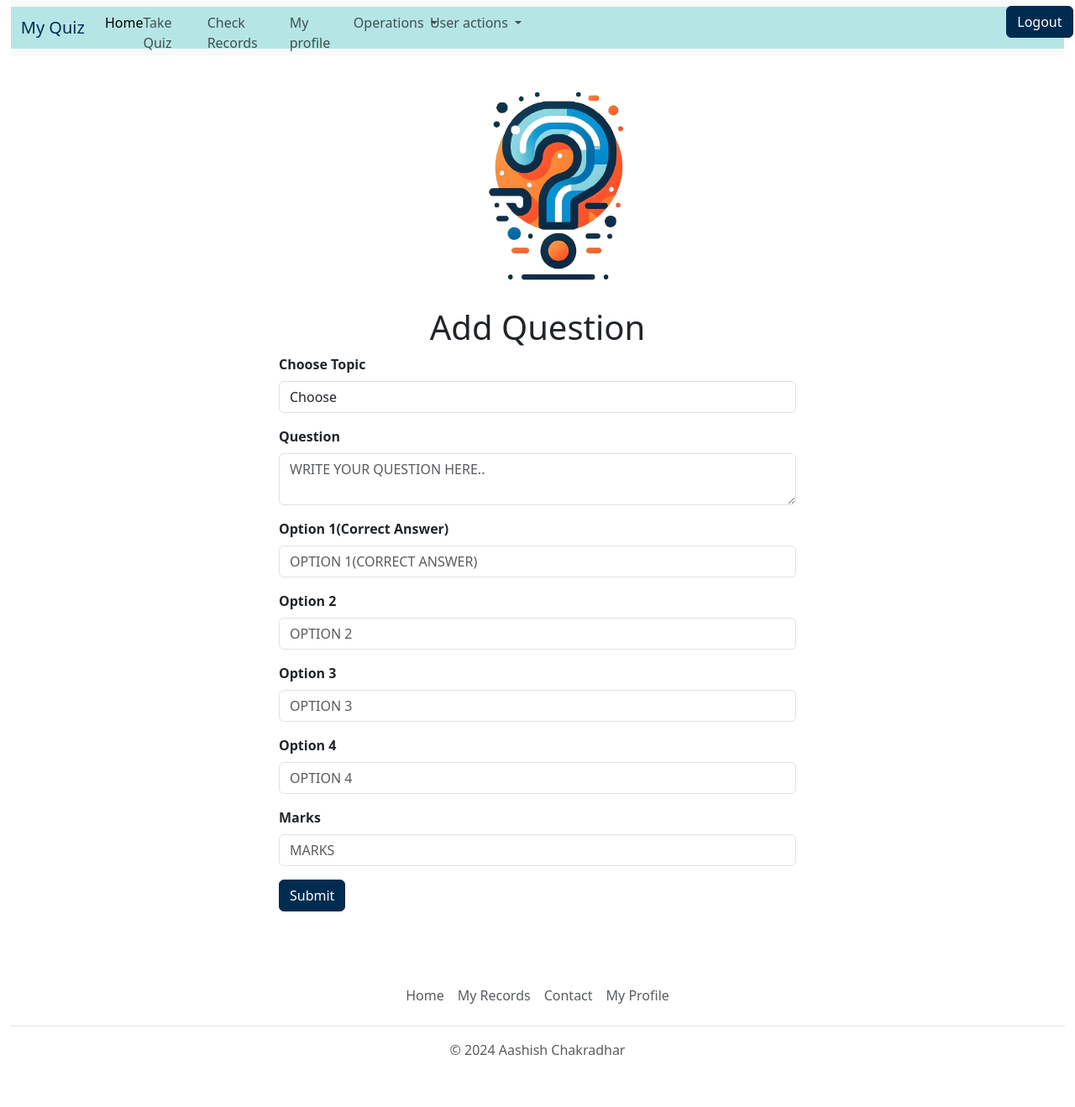
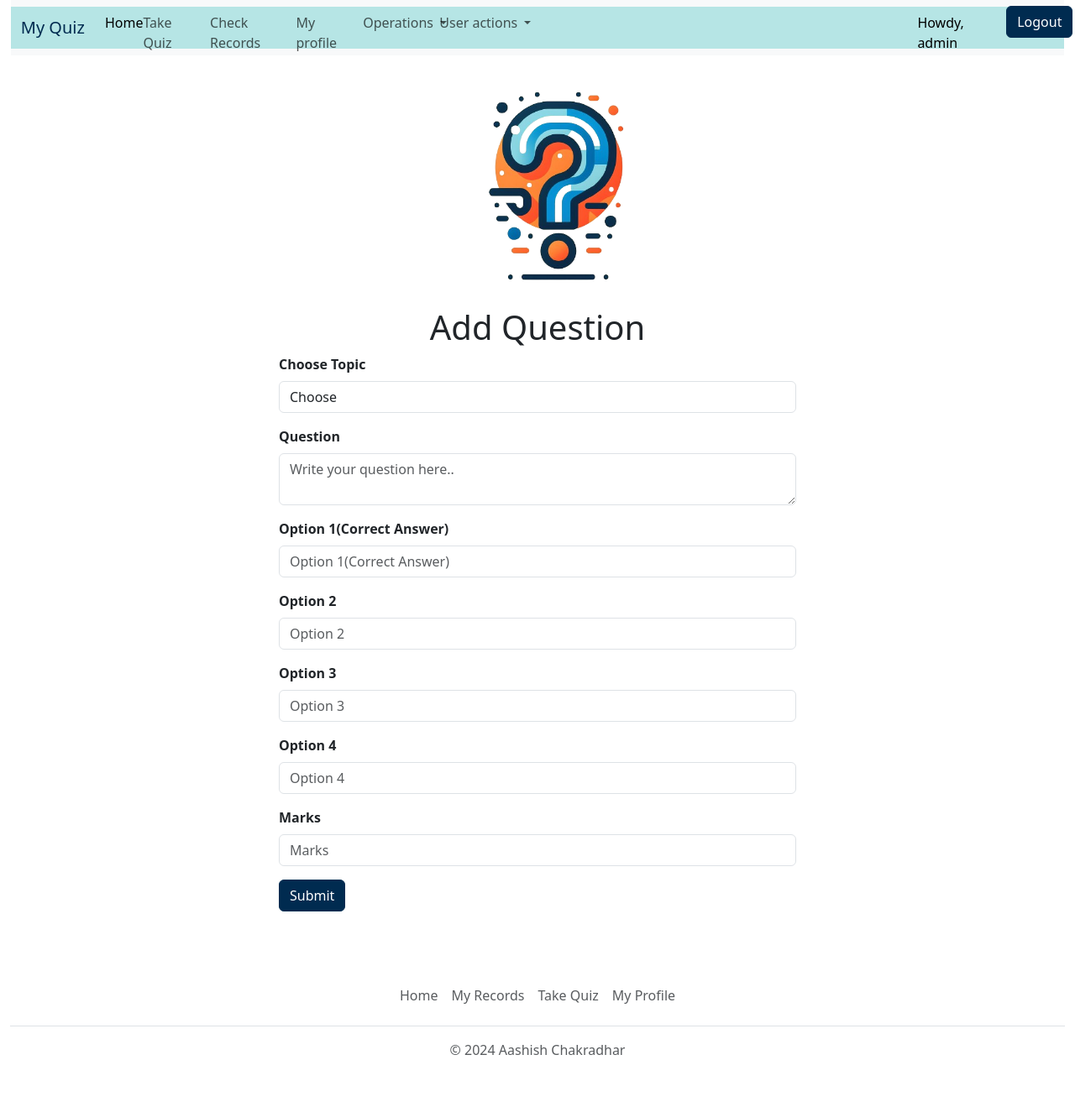
Before and after one commit to aashishChakradhar/quizApp, a Django app: page /add-question in a window 1280 px wide. Shown: the whole page at 84% size. Run offline with Django 5.2, Linux system fonts and the light colour scheme; a user stored in the database is signed in; data comes from the database, SQL or seed files in the repository; both versions use the stored data as it was after the commit; some libraries are stand-ins or nearby versions.

Commit message:
final touch up

```diff
--- a/quiz/views.py
+++ b/quiz/views.py
@@ -23,6 +23,7 @@ def loginUser(request):
             user = authenticate(username=username, password=password)
             if user is not None:# if the user is logged in
                 login(request,user)
+                messages.success(request,f"Welcome {username}")
                 return redirect("/")
             else:# if the user is not logged in
                 raise ValueError("Error: Invalid Credentials")
@@ -48,11 +49,11 @@ def create_user(request):
         # for teacher and student
         try:
             # read input from form
-            username = request.POST.get('username')
+            username = request.POST.get('username').lower()
             password = request.POST.get('password')
             email = request.POST.get('email')
-            firstName = request.POST.get('firstName')
-            lastName = request.POST.get('lastName')
+            firstName = request.POST.get('firstName').upper()
+            lastName = request.POST.get('lastName').upper()
             status = request.POST.get('status')
 
             # checks the status of user to be created
@@ -193,7 +194,7 @@ def reset_password(request):
         if request.user.is_superuser:
             if request.method == "POST":
                 try:
-                    username = request.POST.get('username')
+                    username = request.POST.get('username').lower()
                     new_password = "happy123"
                     user = User.objects.get(username = username)
                     user.set_password(new_password) # set new password
@@ -286,7 +287,7 @@ def add_category(request):
         if (request.user.is_superuser or request.user.is_staff):
             if request.method == 'POST':
                 current_user = request.user
-                category_name = request.POST.get('new_category')
+                category_name = request.POST.get('new_category').upper()
                 category, created = Category.objects.get_or_create(category_name=category_name,user=current_user)
                 messages.success(request, "Add Success: Category Added Successfully")
             return render (request,'category_add.html')
@@ -302,13 +303,13 @@ def add_question(request):
                 context = {'categories':Category.objects.all()}
                 if request.method == 'POST':
                     current_user = request.user
-                    category_name = request.POST.get('category')
-                    question = request.POST.get('question')
+                    category_name = request.POST.get('category').upper()
+                    question = request.POST.get('question').upper()
                     answer_data=[
-                        (request.POST.get('answer1'), True),
-                        (request.POST.get('answer2'), False),
-                        (request.POST.get('answer3'), False),
-                        (request.POST.get('answer4'), False),
+                        (request.POST.get('answer1').upper(), True),
+                        (request.POST.get('answer2').upper(), False),
+                        (request.POST.get('answer3').upper(), False),
+                        (request.POST.get('answer4').upper(), False),
                     ]
                     marks = request.POST.get('marks')
                     category, created = Category.objects.get_or_create(category_name=category_name,user=current_user)
@@ -352,8 +353,7 @@ def delete_question(request):
         if (request.user.is_superuser or request.user.is_staff):
             if request.method == "POST":
                 try:
-                    question_del = request.POST.get('question')
-                    print(question_del)
+                    question_del = request.POST.get('question').upper()
                     instance = Question.objects.filter(uid=question_del).delete()
                     messages.success(request, "Your Question Has Been Successfully Deleted!")
                 except Question.DoesNotExist:
--- a/templates/base.html
+++ b/templates/base.html
@@ -100,20 +100,29 @@
                           <li><a class="nav-link" href="/reset-password" >Reset Password</a></li>
                         </ul>
                       </li>
-                      <li style="width: 5%; margin-left: 52%; margin-bottom:1%">
-                        <a type="submit" class="btn btn-primary" value='category' style="background-color: #002b50; border-color: #002b50 ; color: #ffffff;" href="/logout">Logout</a>
+                      <li class="nav-item" style="width: 10%; margin-left: 41%;">
+                        <a class="nav-link active" aria-current="page" href="/about" >Howdy, {{user.username}}</a>
+                      </li>
+                      <li style="width: 5%;margin-bottom:1%">
+                        <a type="submit" class="btn btn-primary" style="background-color: #002b50; border-color: #002b50 ; color: #ffffff;" href="/logout">Logout</a>
                       </li>
                     {% else %}
                       <li class="nav-item" style="width: 11%">
                         <a class="nav-link" href="/change-password" >Change Password</a>
                       </li>
                       {% if request.user.is_staff %}
-                        <li style="width: 5%; margin-left: 50%; margin-bottom:1%">
-                          <a type="submit" class="btn btn-primary" value='category' style="background-color: #002b50; border-color: #002b50 ; color: #ffffff;" href="/logout">Logout</a>
+                        <li class="nav-item" style="width: 10%; margin-left: 40%;">
+                          <a class="nav-link active" aria-current="page" href="/about" >Howdy, {{user.username}}</a>
+                        </li>
+                        <li style="width: 5%;margin-bottom:1%">
+                          <a type="submit" class="btn btn-primary" style="background-color: #002b50; border-color: #002b50 ; color: #ffffff;" href="/logout">Logout</a>
                         </li>
                       {% else %}
-                        <li style="width: 5%; margin-left: 58%; margin-bottom:1%">
-                          <a type="submit" class="btn btn-primary" value='category' style="background-color: #002b50; border-color: #002b50 ; color: #ffffff;" href="/logout">Logout</a>
+                        <li class="nav-item" style="width: 10%; margin-left: 47%;">
+                          <a class="nav-link active" aria-current="page" href="/about" >Howdy, {{user.username}}</a>
+                        </li>
+                        <li style="width: 5%; margin-bottom:1%">
+                          <a type="submit" class="btn btn-primary" style="background-color: #002b50; border-color: #002b50 ; color: #ffffff;" href="/logout">Logout</a>
                         </li>
                       {% endif %}
                     {% endif %}
@@ -140,7 +149,7 @@
           <ul class="nav justify-content-center border-bottom pb-3 mb-3">
             <li class="nav-item"><a href="/" class="nav-link px-2 text-muted">Home</a></li>
             <li class="nav-item"><a href="view-record" class="nav-link px-2 text-muted">My Records</a></li>
-            <li class="nav-item"><a href="contact" class="nav-link px-2 text-muted">Contact</a></li>
+            <li class="nav-item"><a href="/get-category" class="nav-link px-2 text-muted">Take Quiz</a></li>
             <li class="nav-item"><a href="about" class="nav-link px-2 text-muted">My Profile</a></li>
           </ul>
           <p class="text-center text-muted">&copy; 2024 Aashish Chakradhar</p>
--- a/templates/category_add.html
+++ b/templates/category_add.html
@@ -18,7 +18,7 @@
             {% csrf_token %}
             <div class="mb-3">
                 <label for="category" class="form-label">New Topic</label>
-                <input type="text" class="form-control" id="new_category" name="new_category" placeholder="New Topic" style="text-transform: uppercase;" required/>
+                <input type="text" class="form-control" id="new_category" name="new_category" placeholder="New Topic" required/>
             </div>
             <button type="submit" class="btn btn-primary" style="background-color: #002b50; border-color: #002b50 ; color: #ffffff;">Submit</button>
         </form>
--- a/templates/question_add.html
+++ b/templates/question_add.html
@@ -30,31 +30,31 @@
 
             <div class="mb-3">
                 <label for="question" class="form-label">Question</label>
-                <textarea class="form-control" id="question" name="question" placeholder="Write your question here.."rows="2" style="text-transform: uppercase;" required/></textarea>
+                <textarea class="form-control" id="question" name="question" placeholder="Write your question here.."rows="2"  required/></textarea>
             </div>
 
             <div class="mb-3">
                 <label for="correct_answer" class="form-label">Option 1(Correct Answer)</label>
-                <input type="text" class="form-control" id="answer1" name="answer1" placeholder="Option 1(Correct Answer)" style="text-transform: uppercase;" required/>
+                <input type="text" class="form-control" id="answer1" name="answer1" placeholder="Option 1(Correct Answer)"  required/>
             </div>
 
             <div class="mb-3">
                 <label for="answer2" class="form-label">Option 2</label>
-                <input type="text" class="form-control" id="answer2" name="answer2" placeholder="Option 2" style="text-transform: uppercase;" required/>
+                <input type="text" class="form-control" id="answer2" name="answer2" placeholder="Option 2"  required/>
             </div>
 
             <div class="mb-3">
                 <label for="answer3" class="form-label">Option 3</label>
-                <input type="text" class="form-control" id="answer3" name="answer3" placeholder="Option 3" style="text-transform: uppercase;" required/>
+                <input type="text" class="form-control" id="answer3" name="answer3" placeholder="Option 3"  required/>
             </div>
 
             <div class="mb-3">
                 <label for="answer4" class="form-label">Option 4</label>
-                <input type="text" class="form-control" id="answer4" name="answer4" placeholder="Option 4" style="text-transform: uppercase;" required/>
+                <input type="text" class="form-control" id="answer4" name="answer4" placeholder="Option 4"  required/>
             </div>
             <div class="mb-3">
                 <label for="marks" class="form-label">Marks</label>
-                <input type="number" class="form-control" id="marks" name="marks" placeholder="Marks" style="text-transform: uppercase;" required/>
+                <input type="number" class="form-control" id="marks" name="marks" placeholder="Marks"  required/>
             </div>
 
             <button type="submit" class="btn btn-primary" style="background-color: #002b50; border-color: #002b50 ; color: #ffffff;">Submit</button>
--- a/templates/user_create.html
+++ b/templates/user_create.html
@@ -14,12 +14,12 @@
           <h1 class="h3 mb-3 fw-normal">Create Account</h1>
 
           <div class="form-floating">
-            <input type="text" class="form-control" name="firstName" id="firstName" placeholder="First Name" style="text-transform: uppercase;" required/>
+            <input type="text" class="form-control" name="firstName" id="firstName" placeholder="First Name" required/>
             <label for="firstName">First Name</label>
           </div>
 
           <div class="form-floating">
-            <input type="text" class="form-control" name="lastName" id="lastName" placeholder="Last Name" style="text-transform: uppercase;" required />
+            <input type="text" class="form-control" name="lastName" id="lastName" placeholder="Last Name" required />
             <label for="lastName">Last Name</label>
           </div>
 
```
Also changed, not shown: db.sqlite3.
